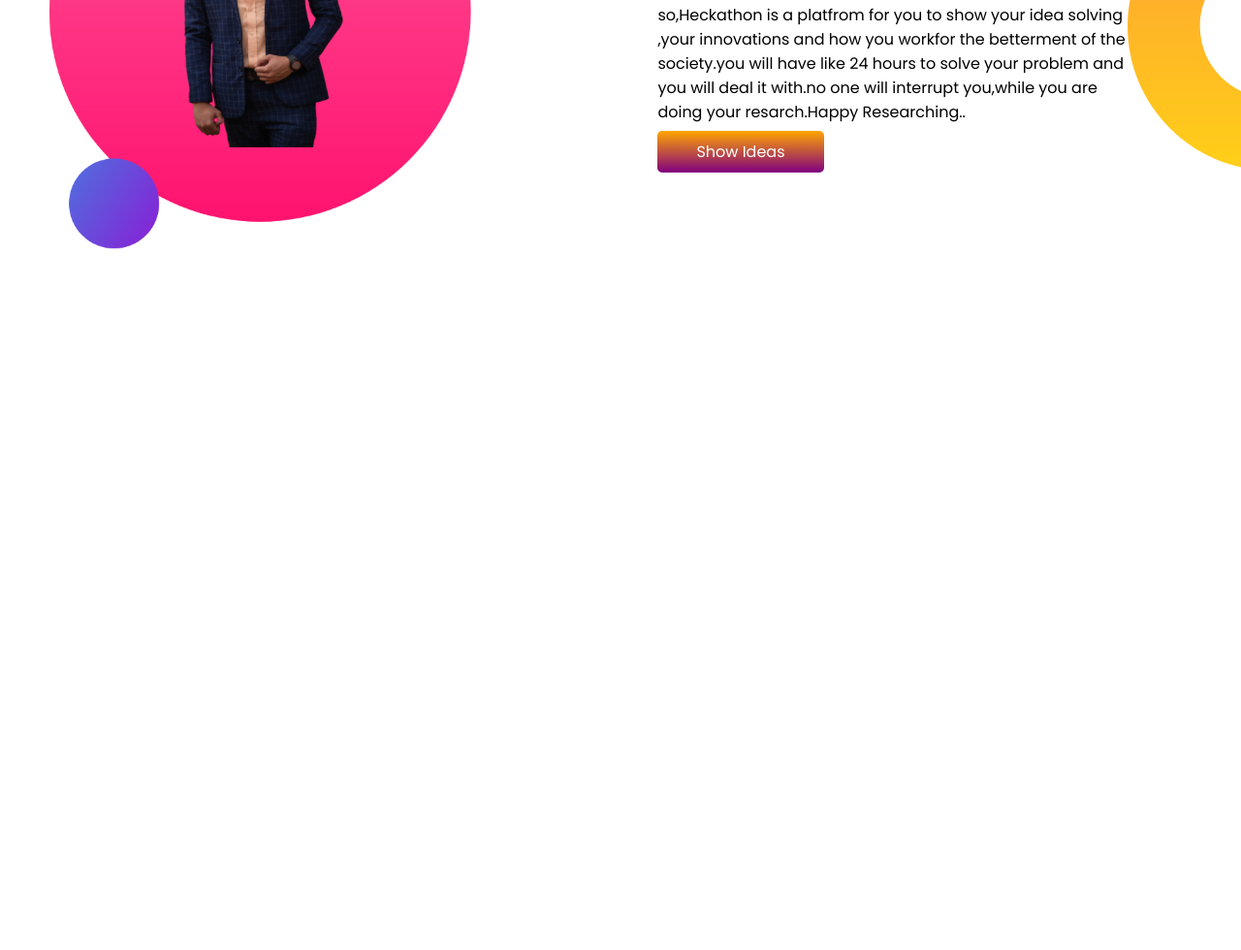
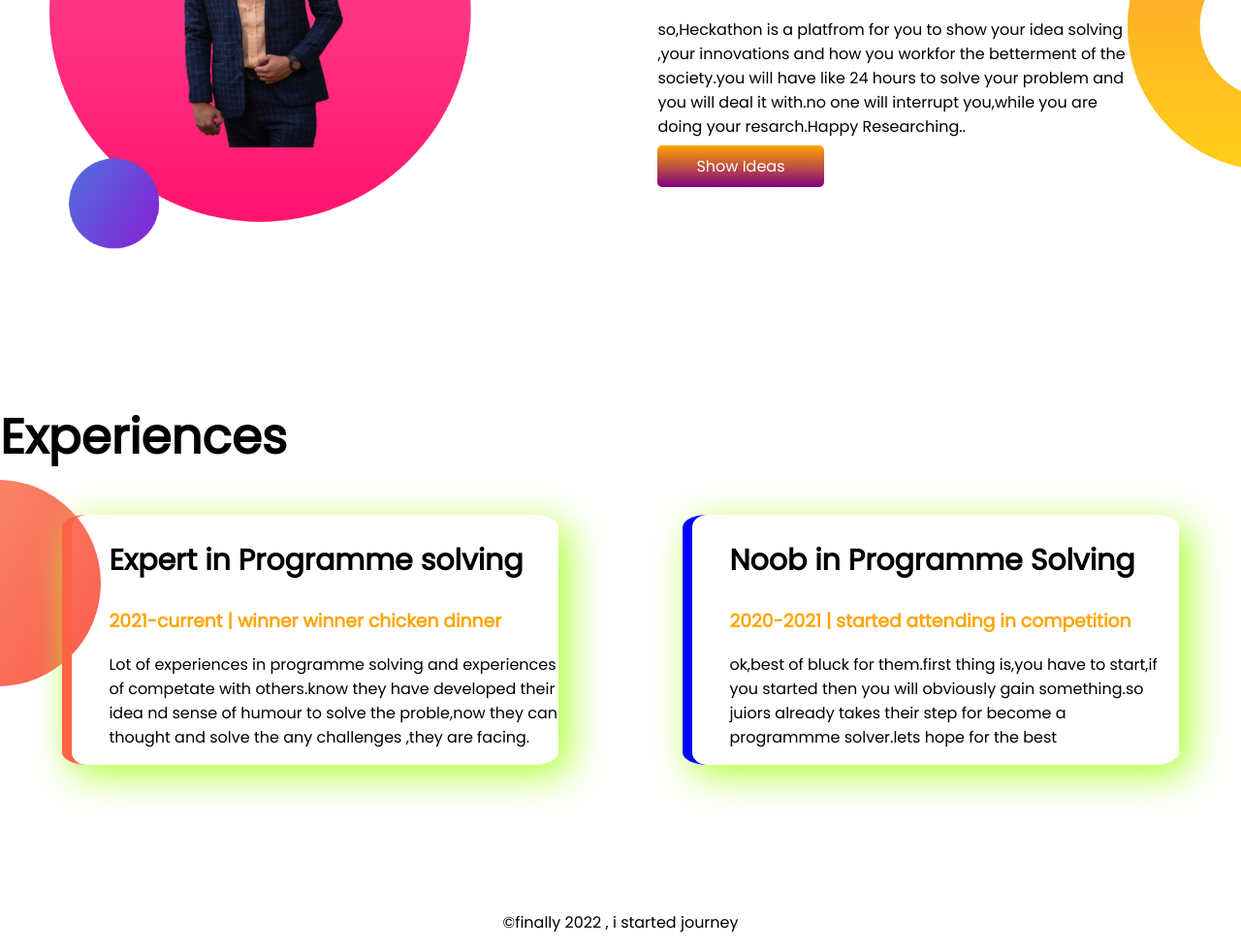
Before and after one commit to RoarHridoy/my-porfolio, a plain HTML site: page index.html in a window 1280 px wide. Shown: the part 850-1830 px from the top of the page at 97% size. Before the commit the page ends 1264 px from the top, so only its background shows below. Drawn offline with Linux system fonts and the light colour scheme.

Commit message:
completed

```diff
--- a/index.html
+++ b/index.html
@@ -13,7 +13,7 @@
 </head>
 
 <body>
-    <section class="banner">
+    <section class="banner  flexible-container">
         <div class="half-width">
             <h1>Welcome To</h1>
             <h1><span class="orange-colour">The Computer Club</span> IIUC</h1>
@@ -29,12 +29,12 @@
                 href="https://www.linkedin.com/public-profile/settings?trk=d_flagship3_profile_self_view_public_profile">Hire
                 Me</a>
         </div>
-        <div class="half-width">
+        <div class="half-width   ">
             <img src="images/my-bg.png" alt="farewell programme">
 
         </div>
     </section>
-    <section class="heckathon">
+    <section class="heckathon flexible-container">
         <div class="half-width">
             <img src="images/my-bg2.png" alt="iftar">
         </div>
@@ -49,10 +49,41 @@
                 one will interrupt you,while you are doing your resarch.Happy Researching..</p>
             <a class="link-button" target="_blank" href="">Show Ideas</a>
         </div>
+    </section>
+    <section class="experiences">
+        <h1> Experiences</h1>
+
+        <div class="flexible-container">
+            <div id="expert" class="experience-item">
+                <h2> Expert in Programme solving</h2>
+                <h3 class="orange-colour"> 2021-current | winner winner chicken dinner</h3>
+                <p> Lot of experiences in programme solving and experiences of competate with others.know they have
+                    developed their idea nd sense of humour to solve the proble,now they can thought and solve the any
+                    challenges ,they are facing.</p>
+            </div>
+            <div id="noob" class="experience-item">
+
+                <h2>Noob in Programme Solving</h2>
+
+                <h3 class="orange-colour">2020-2021 | started attending in competition</h3>
+
+                <p>ok,best of bluck for them.first thing is,you have to start,if you started then you will obviously
+                    gain
+                    something.so juiors already takes their step for become a programmme solver.lets hope for the best
+                </p>
+            </div>
+
+
+        </div>
+
+
 
 
     </section>
+</body>
+<footer>
 
-</body>
+    <p> ©finally 2022 , i started journey</p>
+</footer>
 
 </html>
--- a/style.css
+++ b/style.css
@@ -9,12 +9,17 @@ h1 {
     font-size: 50px;
 }
 
+h2 {
+
+    font-size: 30px;
+}
+
 .orange-colour {
     color: orange;
 
 }
 
-section {
+.flexible-container {
 
     display: flex;
     margin-bottom: 150px;
@@ -55,3 +60,37 @@ section {
 
     padding-right: 18%;
 }
+
+.experience-item {
+
+    width: 40%;
+    margin-left: 5%;
+    margin-right: 5%;
+    padding-left: 3%;
+    box-shadow: 10px 10px 40px greenyellow;
+    border-radius: 5%;
+
+
+}
+
+.experiences {
+
+    background-image: url(images/exp-bg.png);
+    background-repeat: no-repeat;
+    background-position: left;
+}
+
+#noob {
+
+    border-left: 10px solid blue;
+}
+
+#expert {
+
+    border-left: 10px solid tomato;
+}
+
+footer p {
+
+    text-align: center;
+}
```
